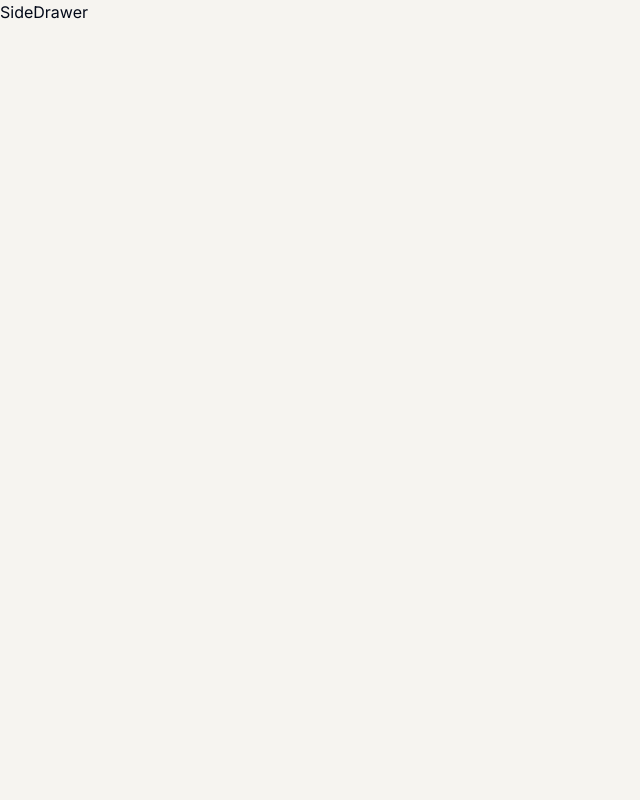
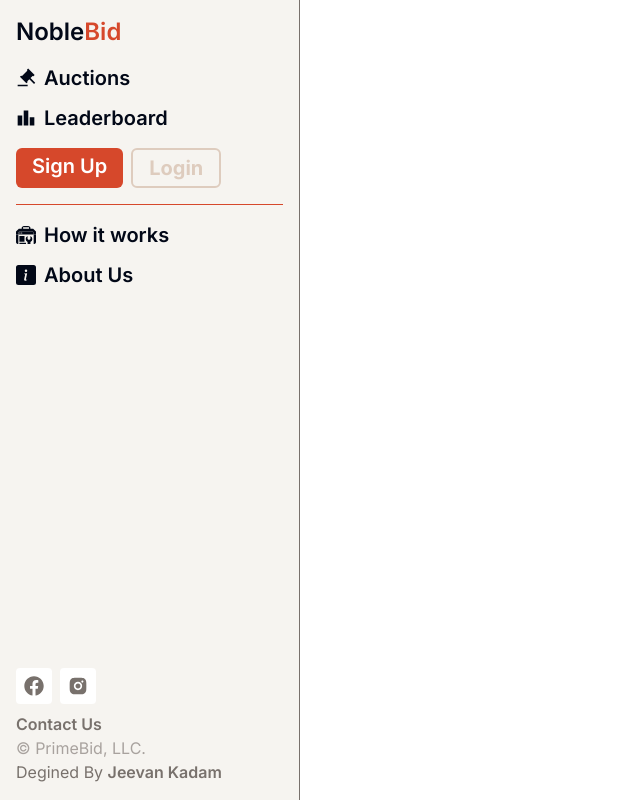
Before and after one commit to Jeevan-2275/noble_bids, a React (Vite) app in the folder Frontend/: page / in a window 1280 px wide. Shown: the whole page, without its empty margins (0-640 px from the left). Built offline with nearby package versions, Linux system fonts and the light colour scheme.

Commit message:
🔧✨ Updated SideDrawer Component: Improved navigation, UI enhancements, and authentication-based options

```diff
--- a/Frontend/src/layout/SideDrawer.jsx
+++ b/Frontend/src/layout/SideDrawer.jsx
@@ -1,9 +1,209 @@
-import React from 'react'
+import React, { useState } from "react";
+import { RiAuctionFill } from "react-icons/ri";
+import { MdLeaderboard, MdDashboard } from "react-icons/md";
+import { SiGooglesearchconsole } from "react-icons/si";
+import { BsFillInfoSquareFill } from "react-icons/bs";
+import { FaFacebook } from "react-icons/fa";
+import { RiInstagramFill } from "react-icons/ri";
+import { GiHamburgerMenu } from "react-icons/gi";
+import { IoMdCloseCircleOutline, IoIosCreate } from "react-icons/io";
+import { FaUserCircle } from "react-icons/fa";
+import { FaFileInvoiceDollar } from "react-icons/fa6";
+import { FaEye } from "react-icons/fa";
+import { useDispatch, useSelector } from "react-redux";
+import { logout } from "@/store/slices/userSlice";
+import { Link } from "react-router-dom";
+
+
+
 
 const SideDrawer = () => {
-  return (
-    <div>SideDrawer</div>
-  )
-}
+  const [show, setShow] = useState(false);
 
-export default SideDrawer
+  const { isAuthenticated, user } = useSelector((state) => state.user);
+
+  const dispatch = useDispatch();
+  const handleLogout = () => {
+    dispatch(logout());
+  };
+
+
+    return (
+      <>
+        <div
+        onClick={() => setShow(!show)}
+        className="fixed right-5 top-5 bg-[#D6482B] text-white text-3xl p-2 rounded-md hover:bg-[#b8381e] lg:hidden"
+      >
+        <GiHamburgerMenu />
+      </div>
+      <div
+        className={`w-[100%] sm:w-[300px] bg-[#f6f4f0] h-full fixed top-0 ${
+          show ? "left-0" : "left-[-100%]"
+        } transition-all duration-100 p-4 flex flex-col justify-between lg:left-0 border-r-[1px] border-r-stone-500`}
+      >
+        <div className="relative">
+          <Link to={"/"}>
+            <h4 className="text-2xl font-semibold mb-4">
+              Noble<span className="text-[#D6482b]">Bid</span>
+            </h4>
+          </Link>
+          <ul className="flex flex-col gap-3">
+            <li>
+              <Link
+                to={"/auctions"}
+                className="flex text-xl font-semibold gap-2 items-center hover:text-[#D6482b] hover:transition-all hover:duration-150"
+              >
+                <RiAuctionFill /> Auctions
+              </Link>
+            </li>
+            <li>
+              <Link
+                to={"/leaderboard"}
+                className="flex text-xl font-semibold gap-2 items-center hover:text-[#D6482b] hover:transition-all hover:duration-150"
+              >
+                <MdLeaderboard /> Leaderboard
+              </Link>
+            </li>
+            {isAuthenticated && user && user.role === "Auctioneer" && (
+              <>
+                <li>
+                  <Link
+                    to={"/submit-commission"}
+                    className="flex text-xl font-semibold gap-2 items-center hover:text-[#D6482b] hover:transition-all hover:duration-150"
+                  >
+                    <FaFileInvoiceDollar /> Submit Commission
+                  </Link>
+                </li>
+                <li>
+                  <Link
+                    to={"/create-auction"}
+                    className="flex text-xl font-semibold gap-2 items-center hover:text-[#D6482b] hover:transition-all hover:duration-150"
+                  >
+                    <IoIosCreate /> Create Auction
+                  </Link>
+                </li>
+                <li>
+                  <Link
+                    to={"/view-my-auctions"}
+                    className="flex text-xl font-semibold gap-2 items-center hover:text-[#D6482b] hover:transition-all hover:duration-150"
+                  >
+                    <FaEye /> View My Auctions
+                  </Link>
+                </li>
+              </>
+            )}
+            {isAuthenticated && user && user.role === "Super Admin" && (
+              <li>
+                <Link
+                  to={"/dashboard"}
+                  className="flex text-xl font-semibold gap-2 items-center hover:text-[#D6482b] hover:transition-all hover:duration-150"
+                >
+                  <MdDashboard /> Dashboard
+                </Link>
+              </li>
+            )}
+          </ul>
+          {!isAuthenticated ? (
+            <>
+              <div className="my-4 flex gap-2">
+                <Link
+                  to={"/sign-up"}
+                  className="bg-[#D6482B] font-semibold hover:bg-[#b8381e] text-xl py-1 px-4 rounded-md text-white"
+                >
+                  Sign Up
+                </Link>
+                <Link
+                  to={"/login"}
+                  className="text-[#DECCBE] bg-transparent border-[#DECCBE] border-2 hover:bg-[#fffefd] hover:text-[#fdba88] font-bold text-xl py-1 px-4 rounded-md"
+                >
+                  Login
+                </Link>
+              </div>
+            </>
+          ) : (
+            <>
+              <div className="my-4 flex gap-4 w-fit" onClick={handleLogout}>
+                <button className="bg-[#D6482B] font-semibold hover:bg-[#b8381e] text-xl py-1 px-4 rounded-md text-white">
+                  Logout
+                </button>
+              </div>
+            </>
+          )}
+          <hr className="mb-4 border-t-[#d6482b]" />
+          <ul className="flex flex-col gap-3">
+            {isAuthenticated && (
+              <li>
+                <Link
+                  to={"/me"}
+                  className="flex text-xl font-semibold gap-2 items-center hover:text-[#D6482b] hover:transition-all hover:duration-150"
+                >
+                  <FaUserCircle /> Profile
+                </Link>
+              </li>
+            )}
+            <li>
+              <Link
+                to={"/how-it-works-info"}
+                className="flex text-xl font-semibold gap-2 items-center hover:text-[#D6482b] hover:transition-all hover:duration-150"
+              >
+                <SiGooglesearchconsole /> How it works
+              </Link>
+            </li>
+            <li>
+              <Link
+                to={"/about"}
+                className="flex text-xl font-semibold gap-2 items-center hover:text-[#D6482b] hover:transition-all hover:duration-150"
+              >
+                <BsFillInfoSquareFill /> About Us
+              </Link>
+            </li>
+          </ul>
+          <IoMdCloseCircleOutline
+            onClick={() => setShow(!show)}
+            className="absolute top-0 right-4 text-[28px] sm:hidden"
+          />
+        </div>
+
+        <div>
+          <div className="flex gap-2 items-center mb-2">
+            <Link
+              to="/"
+              className="bg-white text-stone-500 p-2 text-xl rounded-sm hover:text-blue-700"
+            >
+              <FaFacebook />
+            </Link>
+            <Link
+              to="/"
+              className="bg-white text-stone-500 p-2 text-xl rounded-sm hover:text-pink-500"
+            >
+              <RiInstagramFill />
+            </Link>
+          </div>
+          <Link
+            to={"/contact"}
+            className="text-stone-500 font-semibold hover:text-[#d6482b] hover:transition-all hover:duration-150"
+          >
+            Contact Us
+          </Link>
+          <p className="text-stone-400">&copy; PrimeBid, LLC.</p>
+          <p className="text-stone-500">
+            Degined By{" "}
+            <Link
+              to={"/"}
+              className="font-semibold hover:text-[#d6482b] hover:transition-all hover:duration-150"
+            >
+               Jeevan Kadam
+            </Link>
+          </p>
+        </div>
+      </div>
+
+
+      </>
+
+    );
+  };
+
+
+
+  export default SideDrawer;
```
